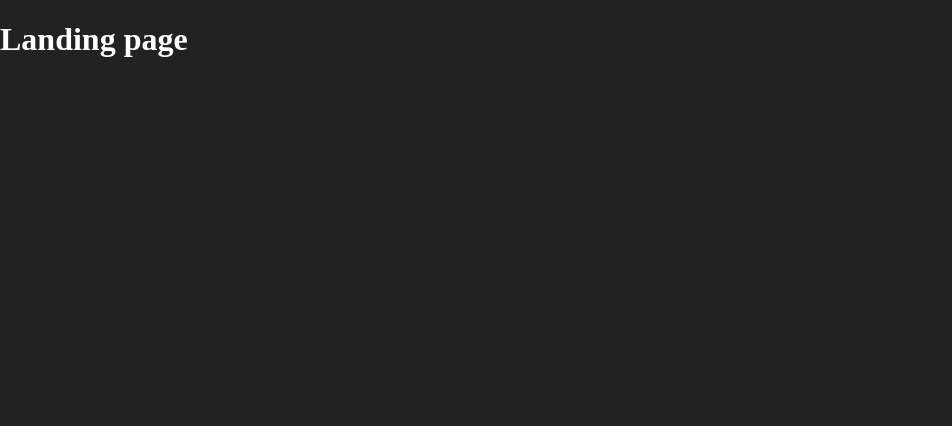
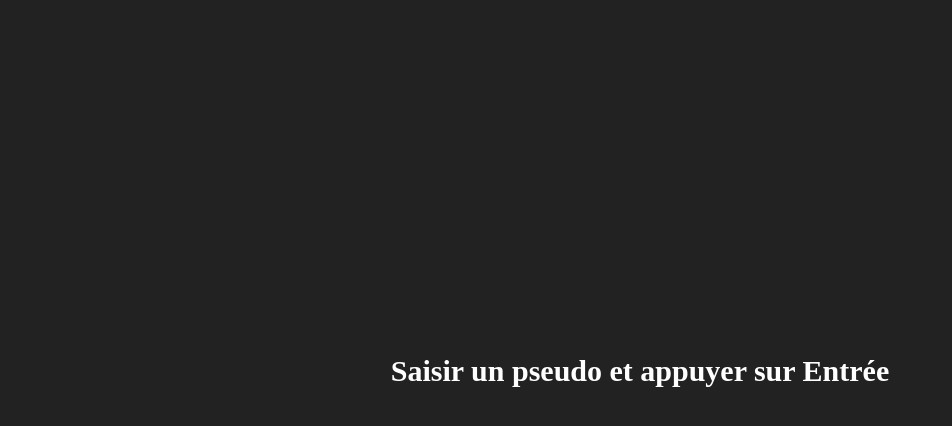
Before and after one commit to basile-parent/codingame, a React (Vite) app in the folder front/: page / in a window 1280 px wide. Shown: the top 426 px of the page, without its empty margins (0-952 px from the left). Built offline with nearby package versions, Linux system fonts and the light colour scheme.

Commit message:
Landing page

```diff
--- a/front/package.json
+++ b/front/package.json
@@ -18,6 +18,7 @@
     "react": "^18.2.0",
     "react-dom": "^18.2.0",
     "react-transition-group": "^4.4.5",
+    "uuid": "^8.3.2",
     "vite-plugin-svgr": "^2.2.1",
     "vite-tsconfig-paths": "^3.5.0"
   },
@@ -25,6 +26,7 @@
     "@types/react": "^18.0.15",
     "@types/react-dom": "^18.0.6",
     "@types/react-transition-group": "^4.4.5",
+    "@types/uuid": "^8.3.4",
     "@vitejs/plugin-react": "^2.0.0",
     "sass": "^1.54.0",
     "typescript": "^4.6.4",
--- a/front/src/pages/LandingPage/LandingPage.tsx
+++ b/front/src/pages/LandingPage/LandingPage.tsx
@@ -1,7 +1,26 @@
-import {FC} from 'react'
+import {FC, useCallback, useState} from 'react'
+import playerUtils from "../../utils/playerUtils";
+import UsernameDialog from "./components/UsernameDialog";
 
 type LandingPageProps = {}
 const LandingPage: FC<LandingPageProps> = ({}: LandingPageProps) => {
+    const [ userName, setUsername ] = useState<string | null>(playerUtils.getPlayerName())
+
+    const recordUsername = useCallback((newUserName: string): Promise<void> => {
+        return new Promise((resolve, reject) => {
+            if (!newUserName) {
+                reject("Vous devez spécifier un nom")
+                return
+            }
+            console.log("new UN")
+            setUsername(newUserName)
+        })
+    }, [])
+
+    if (!userName) {
+        return <UsernameDialog onSetUsername={recordUsername} />
+    }
+
     return (
         <>
             <h1>Landing page</h1>
--- /dev/null
+++ b/front/src/pages/LandingPage/components/UsernameDialog.module.scss
@@ -0,0 +1,32 @@
+@import "../../../variables.scss";
+
+.usernameDialog {
+  display: flex;
+  flex-direction: column;
+  align-items: center;
+  justify-content: center;
+
+  height: 100%;
+  width: 100%;
+}
+
+.title {
+  font-size: 30px;
+  margin-bottom: 30px;
+}
+
+.input {
+  font-size: 40px;
+  width: 520px;
+  background-color: transparent;
+  border: none;
+  border-bottom: 1px solid $highlight;
+  color: $highlight;
+  outline: 0;
+  text-align: center;
+}
+
+.input[disabled] {
+  border-bottom: 1px solid $lowlight;
+  color: $lowlight;
+}
--- /dev/null
+++ b/front/src/pages/LandingPage/components/UsernameDialog.tsx
@@ -0,0 +1,41 @@
+import {ChangeEvent, FC, KeyboardEvent, useCallback, useState} from 'react'
+import styles from "./UsernameDialog.module.scss"
+
+type UsernameDialogProps = {
+    onSetUsername: (username: string) => Promise<void>
+}
+const UsernameDialog: FC<UsernameDialogProps> = ({ onSetUsername }: UsernameDialogProps) => {
+    const [ userName, setUsername ] = useState<string>("")
+    const [ disabled, setDisabled ] = useState<boolean>(false)
+
+    const handleChange = useCallback((e: ChangeEvent<HTMLInputElement>) => {
+        setUsername(e.target.value)
+    }, [])
+
+    const handleKeyDown = useCallback((e: KeyboardEvent<HTMLInputElement>) => {
+        if (e.key === "Enter") {
+            e.preventDefault()
+
+            setDisabled(true)
+            onSetUsername(userName)
+                .catch(errorMessage => alert(errorMessage))
+                .finally(() => setDisabled(false))
+        }
+    }, [ userName ])
+
+    return (
+        <div className={styles.usernameDialog}>
+            <h1 className={styles.title}>Saisir un pseudo et appuyer sur Entrée</h1>
+            <input type="text"
+                   className={styles.input}
+                   value={userName}
+                   onChange={handleChange}
+                   onKeyDown={handleKeyDown}
+                   disabled={disabled}
+                   autoFocus
+            />
+        </div>
+    )
+}
+
+export default UsernameDialog
--- /dev/null
+++ b/front/src/utils/playerUtils.ts
@@ -0,0 +1,20 @@
+import { v4 as uuidv4 } from 'uuid'
+
+const getPlayerName = (): string | null => localStorage.getItem("name")
+const setPlayerName = (name: string): void => localStorage.setItem("name", name)
+const getPlayerUuid = (): string | null => {
+    let uuid = localStorage.getItem("uuid")
+    if (uuid) {
+        return uuid
+    }
+
+    uuid = uuidv4()
+    localStorage.setItem("uuid", uuid)
+    return uuid
+}
+
+export default {
+    getPlayerName,
+    setPlayerName,
+    getPlayerUuid,
+}
```
Also changed, not shown: 1 other file (tests, documents, lock files or other folders).
